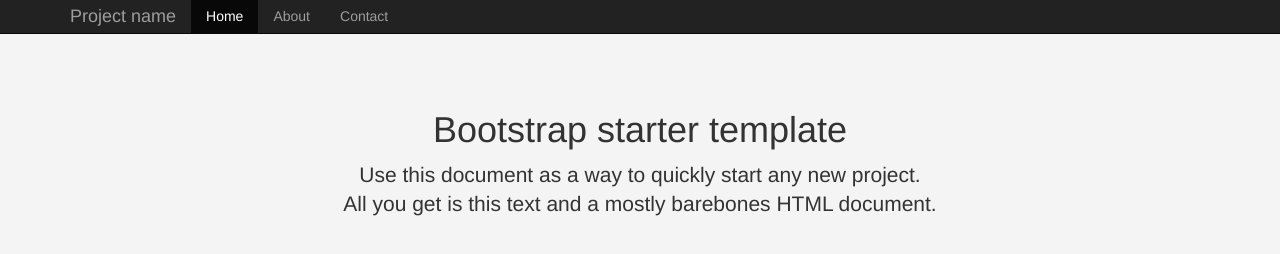
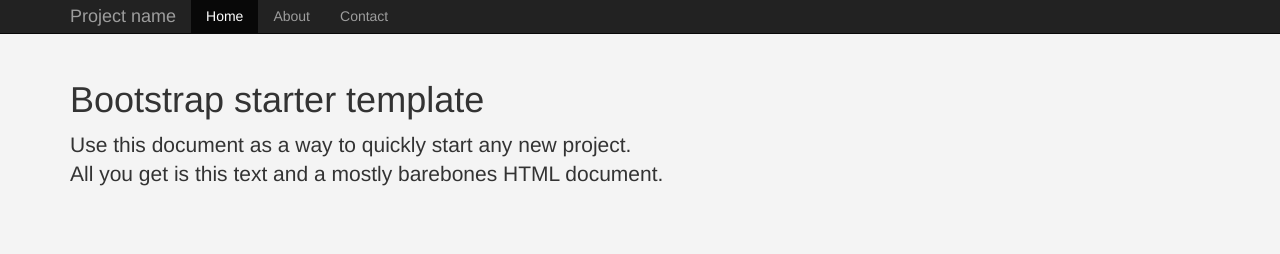
Before and after one commit to AlanJui/bootstrap3_admin_ui, a website: page app/index-init.html in a window 1280 px wide. Drawn offline with nearby package versions, Linux system fonts and the light colour scheme; files that its build step writes are made by us from their sources.

Commit message:
為「練習使用」，調整專案的檔案架構

```diff
--- a/app/index-init.html
+++ b/app/index-init.html
@@ -23,7 +23,7 @@
     <!-- build:css styles/main.css -->
     <link rel="stylesheet" href="styles/main.css">
     <!-- endbuild -->
-    <link rel="stylesheet" href="styles/starter-template.css">
+    <!--<link rel="stylesheet" href="styles/starter-template.css">-->
 
   </head>
   <body>
@@ -52,6 +52,7 @@
       </div>
     </nav>
 
+    <br><br><br>
     <div class="container">
 
       <div class="starter-template">
```
Also changed, not shown: ReadMe.md.
